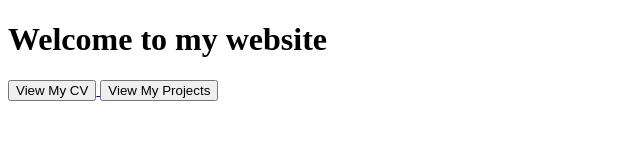
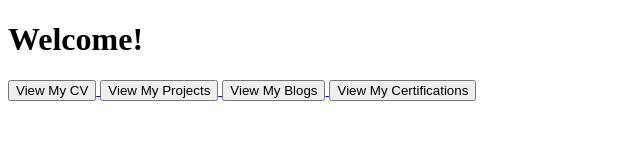
Before and after one commit to selimkorfez/selimkorfez.com, a plain HTML site: page about.html in a window 1280 px wide. Shown: the whole page, without its empty margins (0-640 px from the left). Drawn offline with Linux system fonts and the light colour scheme.

Commit message:
New Pages
2 Page and Button additions

```diff
--- a/about.html
+++ b/about.html
@@ -7,8 +7,8 @@
 <head>
 
 <body>
-    <h1> Welcome to my website</h1>
-
+    <h1> Welcome!</h1>
+<div>
     <!-- <button> View my CV</button> -->
     <a href="index.html">
         <button>View My CV</button>
@@ -18,6 +18,15 @@
     <a href="projects.html">
         <button> View My Projects</button>
     </a>
+
+    <a href="blogs.html">
+        <button>View My Blogs</button>
+    </a>
+
+    <a href="certifications.html">
+        <button>View My Certifications</button>
+    </a>
+</div>
 </body>
 
 </html>
```
Also changed, not shown: blogs.html (added, +22 -0 lines), certifications.html (added, +19 -0 lines).
